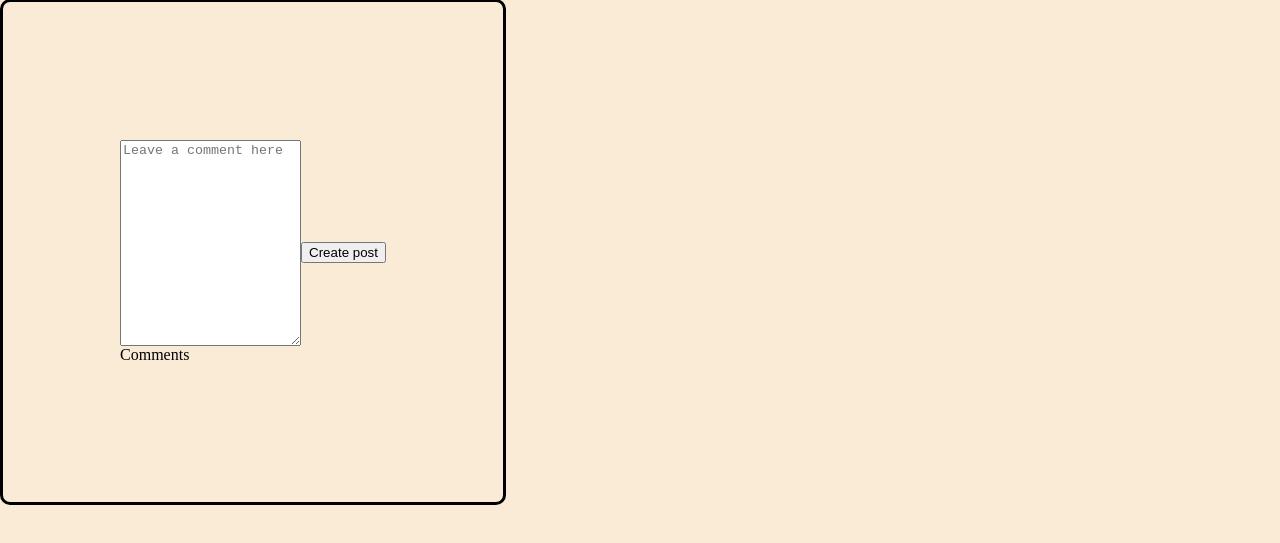
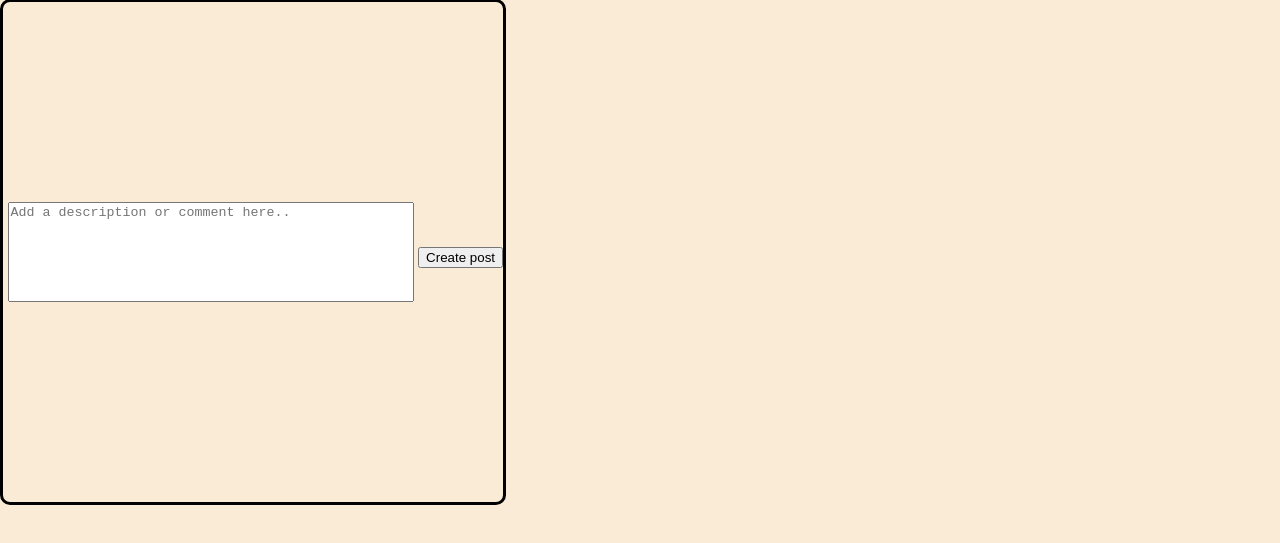
Before and after one commit to Piiggles/Petsume, a plain HTML site: page postCreate.html in a window 1280 px wide. Shown: the part 103-646 px from the top of the page. Drawn offline with Linux system fonts and the light colour scheme.

Commit message:
postcreate tinkering

```diff
--- a/postCreate.html
+++ b/postCreate.html
@@ -28,14 +28,37 @@
       <!-- create upload image -->
       <!-- change look of the buttons and text box -->
       <!-- create specific and custom classes and ids -->
-      <div>
-      <div class="form-floating">
-        <textarea class="form-control" placeholder="Leave a comment here" id="floatingTextarea2"
-          style="height: 200px"></textarea>
-        <label for="floatingTextarea2">Comments</label>
-      </div>
-      </div>
-      <button>
+      <head>
+        <title>TEXTT</title>
+        <style>
+          .textarea-container {
+            display: flex;
+            flex-direction: column;
+            align-items: center;
+            width: 80%;
+            max-width: 500px;
+            height: 100px;
+            margin: 0 auto;
+            position: relative;
+          }
+
+          #myTextArea {
+            width: 100%;
+            height: 100%;
+            resize: none;
+          }
+
+          #myButton {
+            margin-top: 10px;
+          }
+        </style>
+      </head>
+      <body>
+        <div class="textarea-container">
+          <textarea id="myTextArea" name="myTextArea" placeholder="Add a description or comment here.."></textarea>
+        </div>
+      </body>
+      <button id="myButton">
         Create post
       </button>
     </div>
@@ -45,3 +68,9 @@
 </body>
 
 </html>
+
+<!-- <div class="form-floating">
+  <textarea class="form-control" placeholder="Add a description here!" id="floatingTextarea2"
+    style="height: 150px; width 500px"></textarea>
+  <label for="floatingTextarea2">Comments</label>
+</div> -->
```
